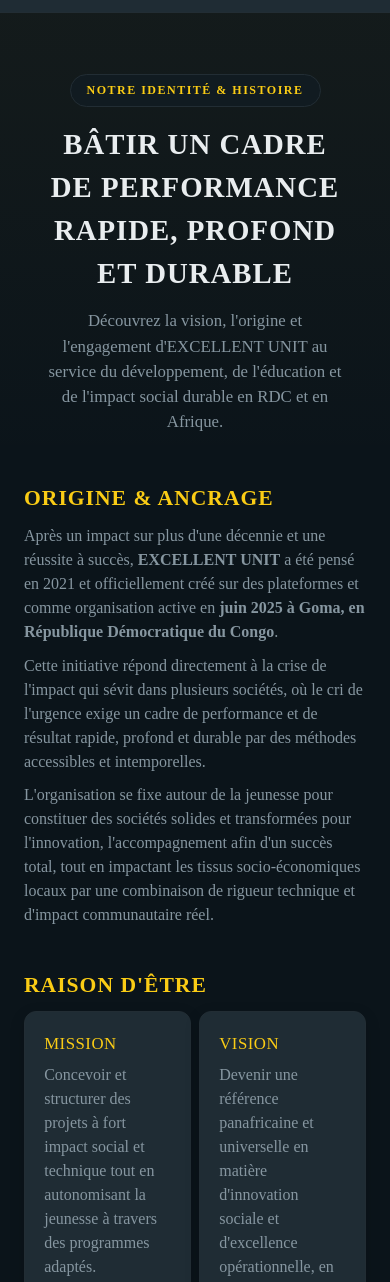
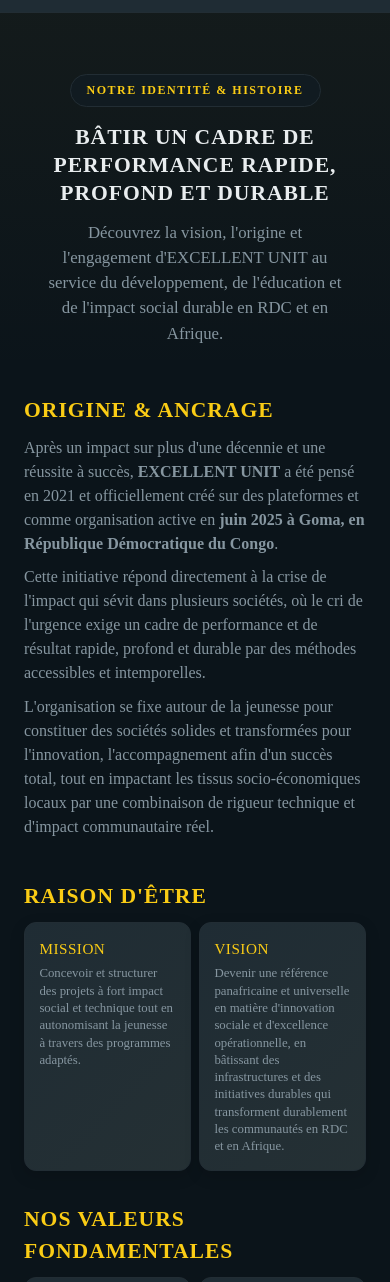
Before and after one commit to lubingakevin31/excellent_unit, a website: page public/apropos.html in a window 390 px wide. Shown: the part 62-1344 px from the top of the page. Drawn offline with nearby package versions, Linux system fonts and the light colour scheme; no server answers.

Commit message:
feat(apropos): ajustement

```diff
--- a/public/apropos.html
+++ b/public/apropos.html
@@ -46,6 +46,28 @@
         @media (max-width: 768px) {
             .desktop-actions { display: none; }
             .mobile-menu-btn { display: block; }
+
+            /* Adaptations spécifiques mobiles demandées */
+            .about-hero h1 {
+                font-size: 1.35rem !important;
+                line-height: 1.3 !important;
+                max-width: 320px;
+                margin-left: auto;
+                margin-right: auto;
+            }
+            .card-item {
+                padding: 0.9rem !important;
+                background: linear-gradient(135deg, var(--card-bg, #111b21) 0%, rgba(212, 175, 55, 0.03) 100%);
+                border-left: 3px solid var(--brand-gold);
+            }
+            .card-item h3 {
+                font-size: 0.95rem !important;
+                margin-bottom: 0.3rem !important;
+            }
+            .card-item p, .card-item .text-block {
+                font-size: 0.8rem !important;
+                line-height: 1.35 !important;
+            }
         }
 
         /* HERO SECTION */
```
